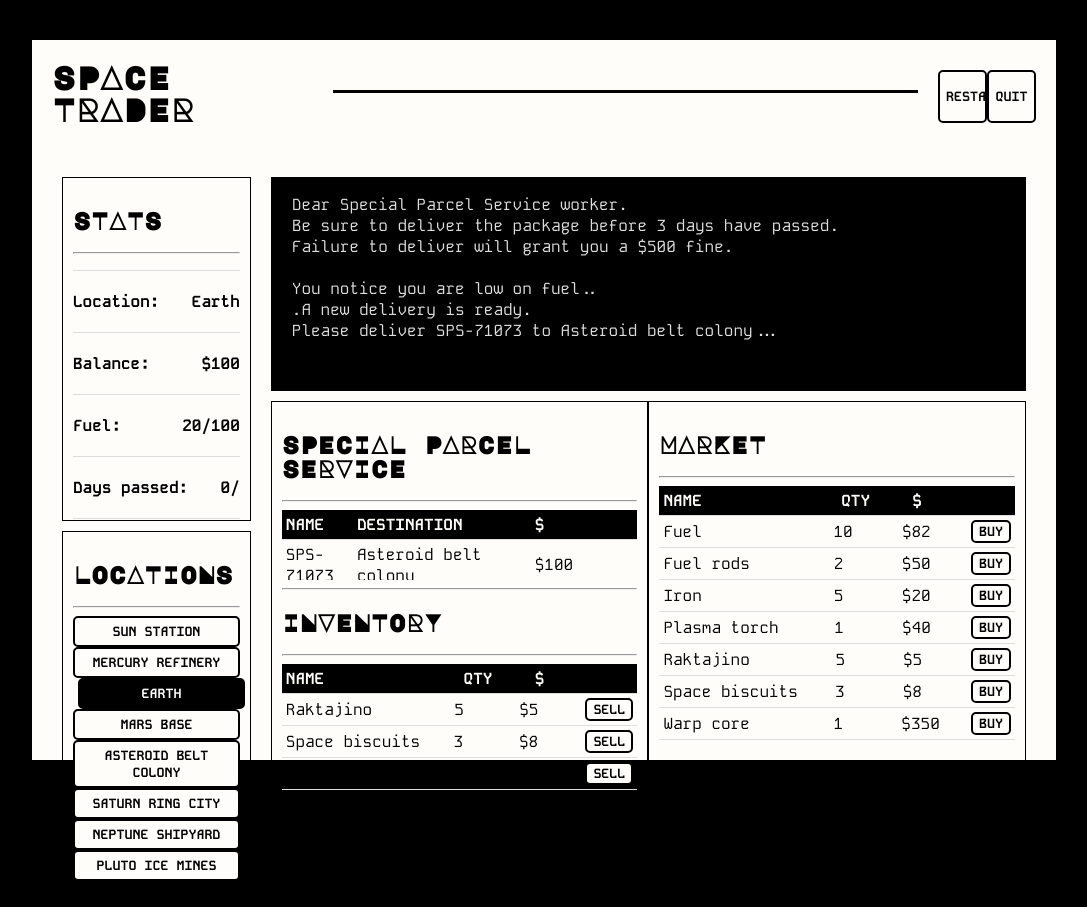
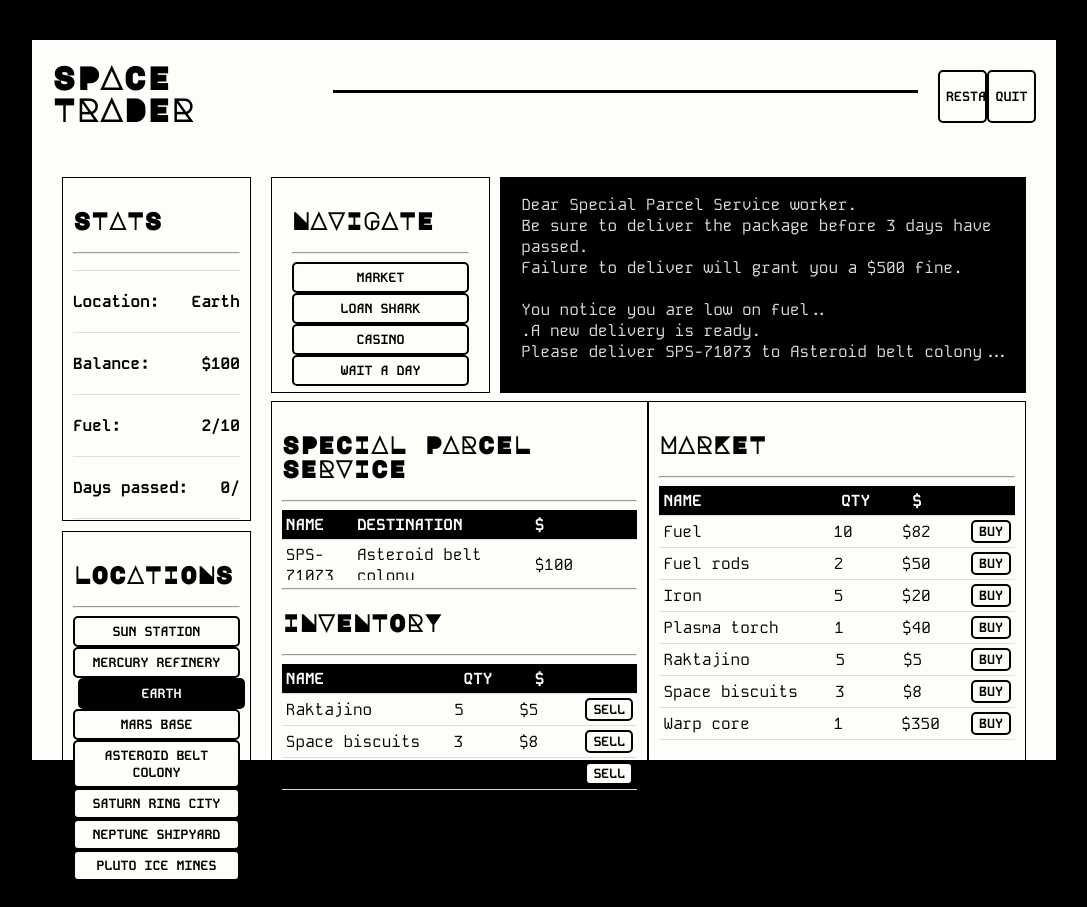
Before and after one commit to AmonMcDuul/space-trader, an Angular app: page /game in a window 1280 px wide. Shown: the whole page, without its empty margins (96-1183 px from the left). Built offline with nearby package versions, Linux system fonts and the light colour scheme.

Commit message:
navigate idea

```diff
--- a/src/app/components/game/game.component.html
+++ b/src/app/components/game/game.component.html
@@ -21,7 +21,7 @@
                     </div>
                     <div class="stats">
                         <div>Fuel: </div>
-                        <div>{{ gameState.fuel() }}/100</div>
+                        <div>{{ gameState.fuel() }}/10</div>
                     </div>
                     <div class="stats">
                         <div>Days passed: </div>
@@ -41,8 +41,18 @@
                 </div>
             </div>
             <div class="right-container">
-                <div class="status-container">
-                    <p [innerHtml]="tempText"></p>
+                <div class="top-right-container">
+                    <div class="action-container">
+                        <h2 class="MajorMonoDisplay">NAVIGATE</h2>
+                        <hr>
+                        <button (click)="restartGame()" class="action-button">MARKET</button>
+                        <button (click)="restartGame()" class="action-button">LOAN SHARK</button>
+                        <button (click)="restartGame()" class="action-button">CASINO</button>
+                        <button (click)="restartGame()" class="action-button">WAIT A DAY</button>
+                    </div>
+                    <div class="status-container">
+                        <p [innerHtml]="tempText"></p>
+                    </div>
                 </div>
                 <div class="market-container">
                     <div class="inventory">
@@ -63,7 +73,6 @@
                                         <td>{{ gameState.specialDelivery().name }}</td>
                                         <td>{{ gameState.specialDelivery().destination }}</td>
                                         <td>${{ gameState.specialDelivery().price }}</td>
-
                                         <td>
                                             @if ( gameState.specialDelivery().destination ==
                                             gameState.currentLocation().name) {
--- a/src/app/components/game/game.component.scss
+++ b/src/app/components/game/game.component.scss
@@ -105,10 +105,29 @@
     padding: 10px;
 }
 
+.top-right-container{
+    display: flex;
+    flex-direction: row;
+    justify-content: space-between;
+    height: 32%;
+    margin-bottom: 10px;
+}
+
+.action-container{
+    height: 95.5%; //lollll
+    width: 25%;
+    border: 1px solid black;
+    padding-left: 20px;
+    padding-right: 20px;
+    padding-top: 10px;
+    margin-right: 10px;
+    overflow-y: auto;
+}
+
 .status-container{
-    height: 32%;
+    height: 100%;
+    width: 71%;
     border: 1px solid black;
-    margin-bottom: 10px;
     padding-left: 20px;
     background-color: #000000;
     color: #ddd;
@@ -292,3 +311,30 @@ tr:hover {
     border: 2px solid #ffffff;
     color: #ffffff;
   }
+
+  .action-button {
+    background-color: rgb(255, 253, 249);
+    color: #000000;
+    border: 2px solid #000000;
+    border-radius: 5px;
+    padding: 5px 20px;
+    text-transform: uppercase;
+    font-family: 'KodeMono', monospace;
+    font-weight: bold;
+    cursor: pointer;
+    transition: background-color 0.3s ease;
+    width: 100%;
+    padding: 5px;
+  }
+
+.action-button:hover {
+    background-color: #000000;
+    color: #ffffff;
+    margin-left: 5px;
+  }
+
+.action-button.selected {
+    background-color: #000000;
+    color: #ffffff;
+    margin-left: 5px;
+  }
--- a/src/app/seeder/seed.ts
+++ b/src/app/seeder/seed.ts
@@ -8,7 +8,7 @@ import { SpecialDelivery } from "../models/specialDelivery";
 export const seed = {
     daysPassed: 0,
     balance: 100,
-    fuel: 20,
+    fuel: 2,
     shield: new Shield("Basic shield", 20),
     weapon: new Weapon("Basic lasers", 30),
     // currentLocation: 'Earth',
--- a/src/app/services/gameState.service.ts
+++ b/src/app/services/gameState.service.ts
@@ -115,7 +115,7 @@ setStatusText(text: string){
     if (difference === 0) {
           return true;
       }
-    var spendFuel = difference * 10;
+    var spendFuel = difference * 1;
     if (difference === 1) {
         if (this.checkFuel(spendFuel)) {
             this.fuel.update(fuel => fuel - spendFuel);
@@ -186,13 +186,13 @@ setStatusText(text: string){
                 inventoryItem.quantity++;
             } else {
               if(item.name === "Fuel"){
-                if(this.fuel() >= 100){
+                if(this.fuel() >= 10){
                   console.log("You can't store any more fuel, it's just spilling away");
                   this.statusText.set("");
                   this.setStatusText("You can't store any more fuel, it's just spilling away\n")
                 } else{
-                  this.fuel.update(fuel => fuel + 10)
-                  marketItem.quantity = marketItem.quantity - 9;
+                  this.fuel.update(fuel => fuel + 1)
+                  marketItem.quantity = marketItem.quantity;
                 }
               } else{
                 this.inventory.update(inventory => [...inventory, { name: item.name, price: item.price, quantity: 1 }]);
```
